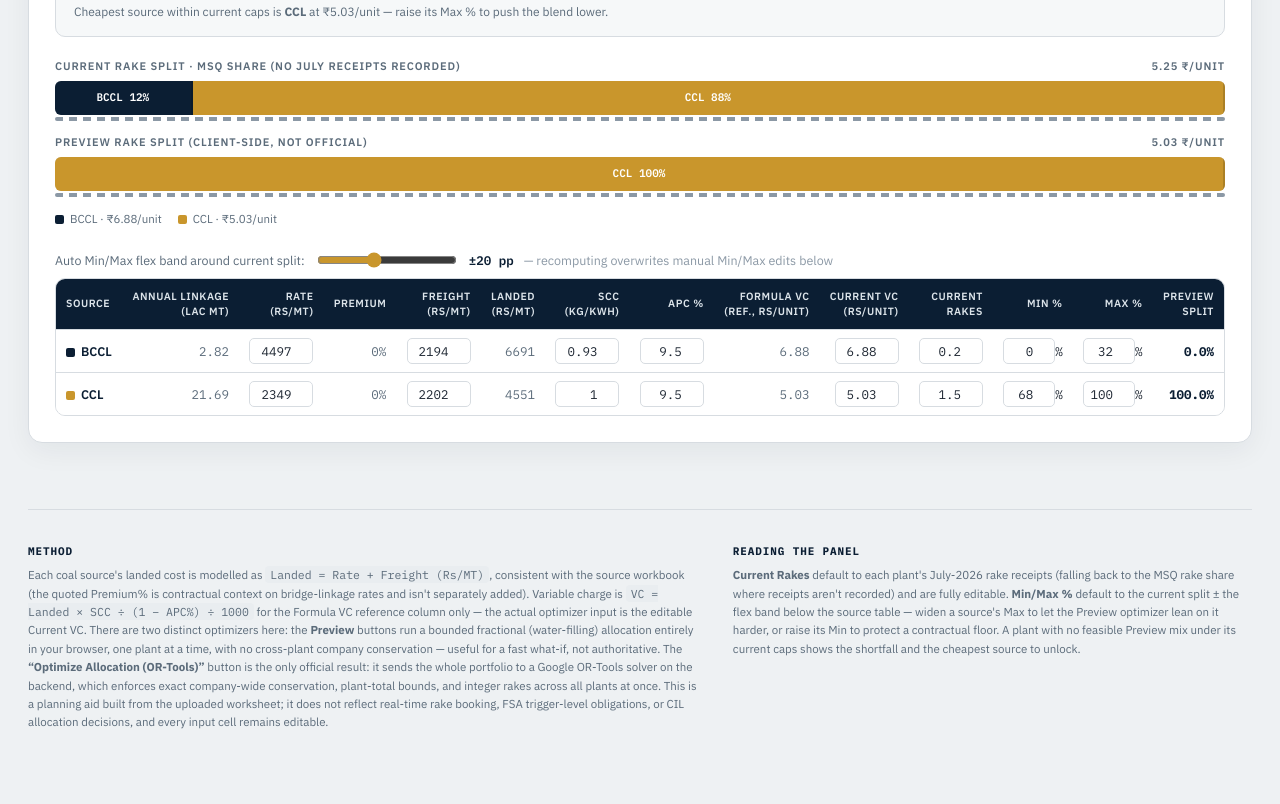
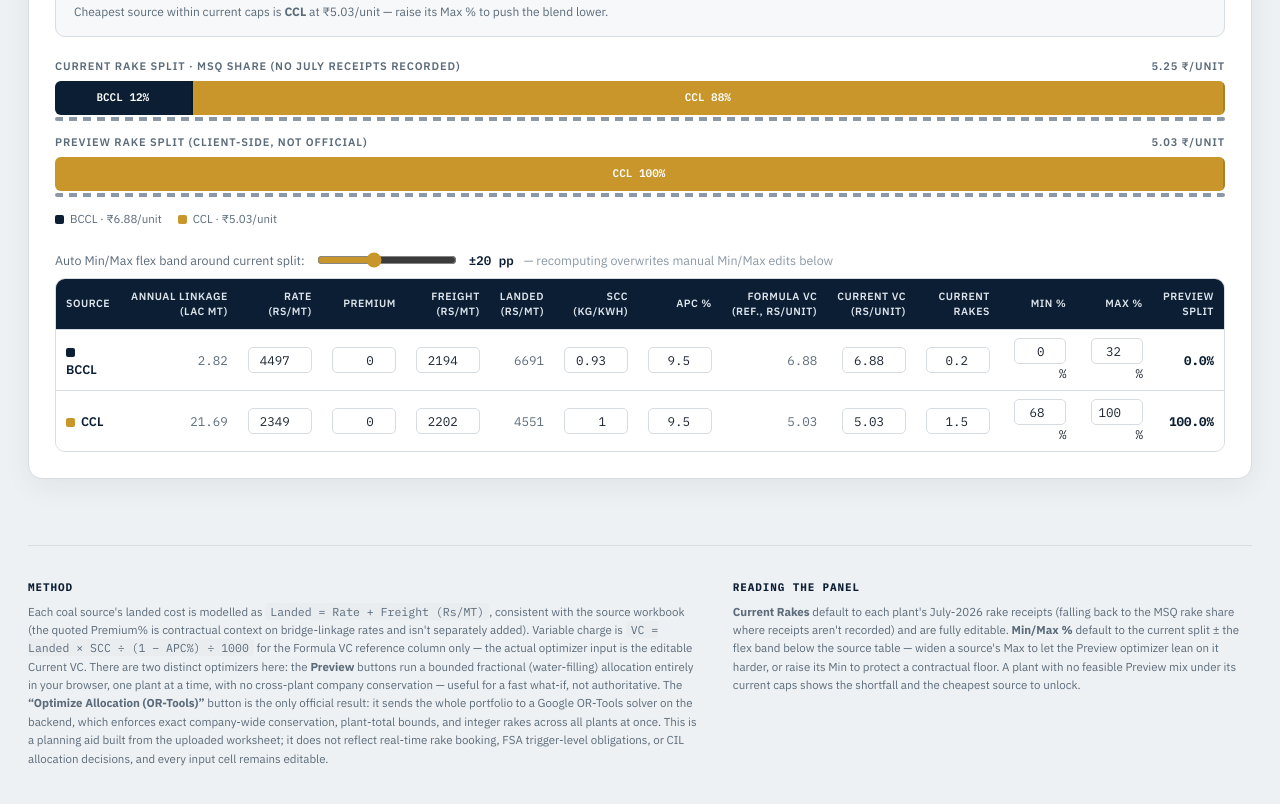
Before and after one commit to theSinghKirti/coal-optimization_ver2, a plain HTML site: page dashboard_template.html in a window 1280 px wide. Shown: the part 848-1652 px from the top of the page. Before the commit the page ends 1630 px from the top, so only its background shows below. Drawn offline with Linux system fonts and the light colour scheme.

Commit message:
Make source Premium editable via numeric input
Replaces the read-only Premium % cell with a decimal-friendly number
input, persisted through the existing overrides localStorage mechanism
(same one used for Current VC/Rakes/Linkage) - no new persistence system.

Premium was never part of landedCost()/unitVC() (Formula VC) - the
footer's Method note already documents this as intentional ("contractual
context... isn't separately added") - so those functions are unchanged.
Editing Premium re-renders the row like any other source edit but never
writes to Current VC, which remains the sole optimizer cost coefficient.

- buildState(): resolves a per-source premium override the same way
  currentRakes/currentVC already do
- renderPanel(): premium cell -> <input data-field="premium">
- generic data-field handler: added 'premium' to the persist-on-edit list

Reset to source data clears it for free via the shared clearOverrides().

```diff
--- a/dashboard_template.html
+++ b/dashboard_template.html
@@ -679,9 +679,14 @@ function buildState(){
       // as a sensible starting point, but is fully editable and independent
       // of that formula from then on (per task spec's 3-way VC distinction).
       const currentVC = ov.currentVC!==undefined ? ov.currentVC : (Math.round(unitVC(s)*100)/100);
+      // Premium is editable the same way as Rate/Freight/SCC/APC. It is NOT
+      // part of the landedCost()/unitVC() formula (see footer "Method" note:
+      // it's contractual context on bridge-linkage rates, not separately
+      // added), so editing it never changes Current VC or the optimizer.
+      const premium = ov.premium!==undefined ? ov.premium : s.premium;
       return {
         ...s,
-        rate:s.rate, freight:s.freight, scc:s.scc, apc:s.apc,
+        rate:s.rate, freight:s.freight, scc:s.scc, apc:s.apc, premium,
         currentRakes, currentVC,
         currentShare: 0, // recomputed by recomputeAllShares()
         minShare: 0, maxShare: 100 // recomputed by applyFlexBand
@@ -894,7 +899,7 @@ function renderPanel(){
       <td><span class="chip" style="background:${colorFor(s.name)}"></span>${s.name}</td>
       <td class="readonly">${s.annualLinkage!==null?s.annualLinkage:'&mdash;'}</td>
       <td><input class="cell-input" type="number" step="1" data-field="rate" value="${s.rate}"></td>
-      <td class="readonly">${s.premium}%</td>
+      <td><input class="cell-input" type="number" step="0.1" data-field="premium" value="${s.premium}"></td>
       <td><input class="cell-input" type="number" step="1" data-field="freight" value="${s.freight}"></td>
       <td class="readonly">${fmt0(landed)}</td>
       <td><input class="cell-input" type="number" step="0.01" data-field="scc" value="${s.scc}"></td>
@@ -1016,9 +1021,12 @@ function renderPanel(){
       const src = plant.sources.find(s=>s.name===srcName);
       const val = parseFloat(e.target.value);
       src[field] = val;
-      // Current VC / Current Rakes are the manually-entered monthly inputs -
-      // persist immediately so they survive a page reload (see LS_KEY above).
-      if(field==='currentVC' || field==='currentRakes'){
+      // Current VC / Current Rakes / Premium are persisted immediately so
+      // they survive a page reload (see LS_KEY above). Premium is display
+      // context only - editing it never touches Current VC (see buildState()
+      // comment) - Landed Cost/Formula VC below simply re-render from the
+      // row's current rate/freight/scc/apc as they always have.
+      if(field==='currentVC' || field==='currentRakes' || field==='premium'){
         saveOverride(plant.name, srcName, field, val);
       }
       render();
```
Also changed, not shown: output/index.html (+13 -5 lines), 1 other file.
